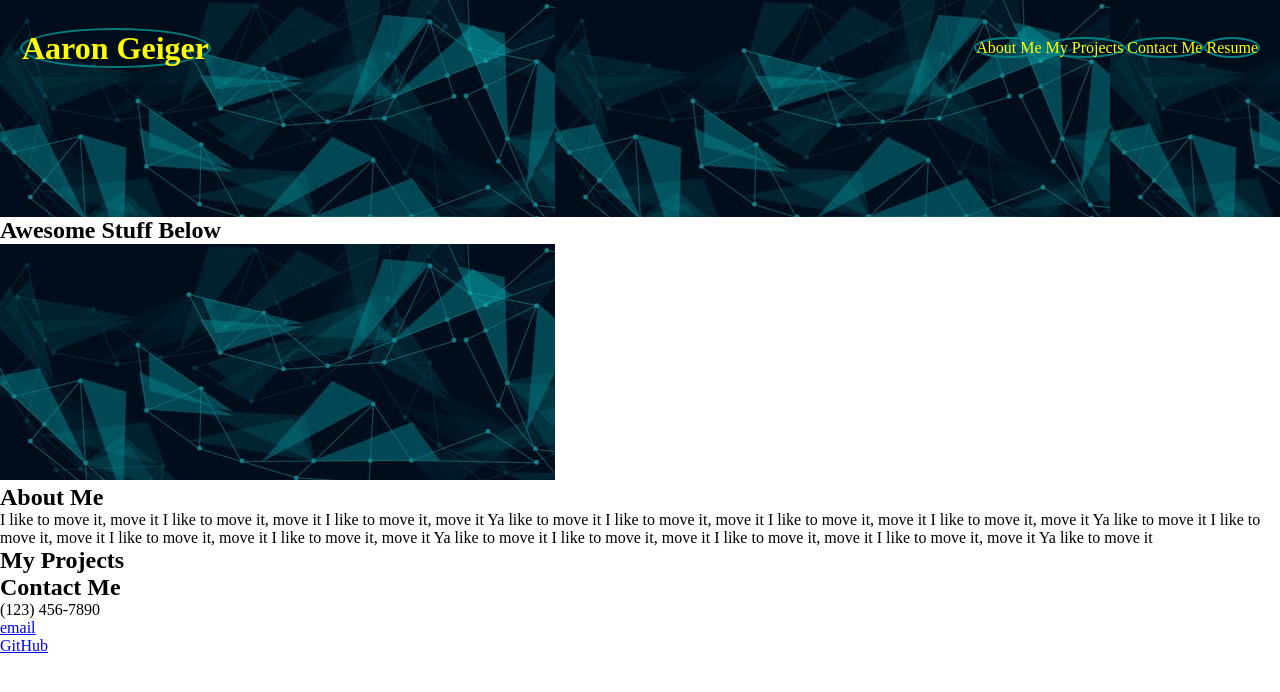
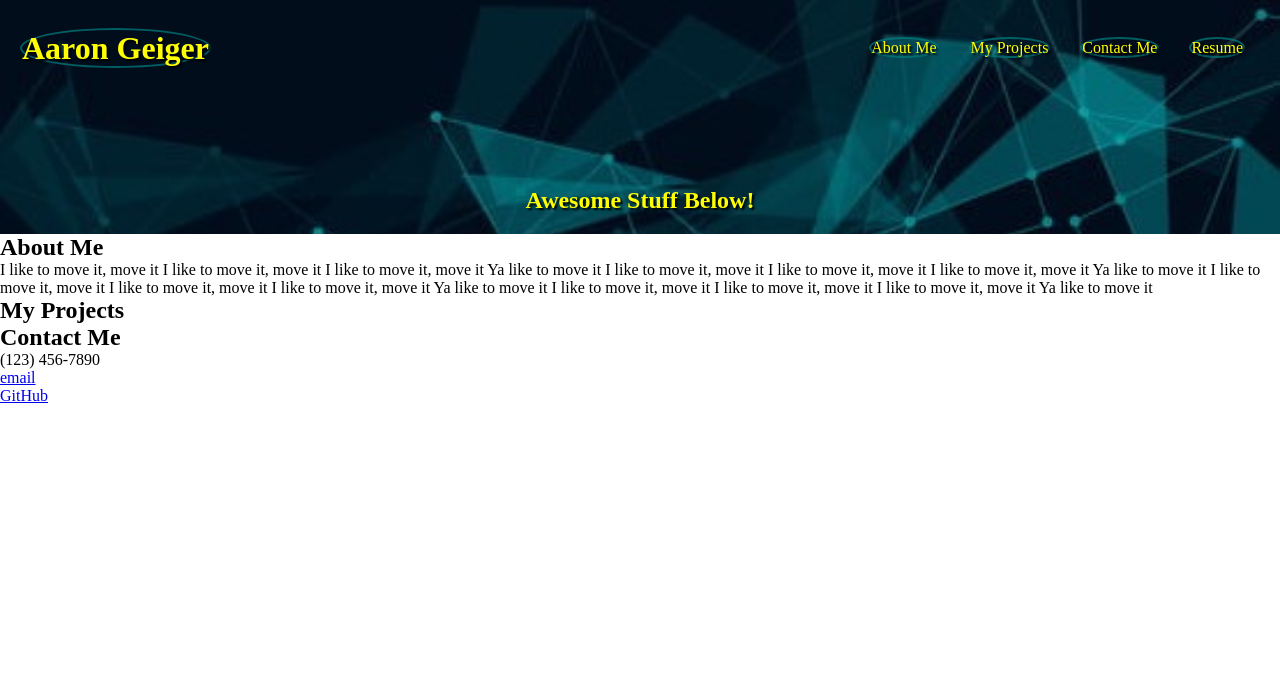
Before and after one commit to geigea84/Portfolio, a plain HTML site: page index.html in a window 1280 px wide. Drawn offline with Linux system fonts and the light colour scheme.

Commit message:
finished header style, hero section deprecated

```diff
--- a/assets/css/style.css
+++ b/assets/css/style.css
@@ -13,26 +13,39 @@
 /* header styles */
 
 header {
+    background-image: url("../images/banner.jpg");
+    background-size: cover;
+}
+
+header div {
     display: flex;
     justify-content: space-between;
     flex-wrap: wrap;
-    background-image: url("../images/banner.jpg");
-    padding: 30px 20px 150px 20px;
+    padding: 30px 20px 120px 20px;
+}
+
+header h1:hover {
+    font-size: 3.25vw;
 }
 
 header a {
     text-decoration: none;
     color: var(--color1);
-    border: 2px solid var(--color3);
+    border: 2px solid rgba(0, 128, 128, .7);
     border-radius: 50%;
-}
-
-header a:hover {
-    background-color: var(--color3);
+    text-shadow: 2px 2px 2px black;
 }
 
 header nav {
     margin: 9px 0;
+}
+
+header a:hover {
+    background-color: rgba(0, 128, 128, .5);
+}
+
+header nav a:hover {
+    font-size: 1.7vw;
 }
 
 header nav ul {
@@ -42,3 +55,14 @@ header nav ul {
     list-style: none;
     align-items: center;
 }
+
+header nav ul li {
+    padding: 0 15px 0 15px;
+}
+
+header h2 {
+    color: var(--color1);
+    text-align: center;
+    padding-bottom: 20px;
+    text-shadow: 2px 2px 2px black;
+}
--- a/index.html
+++ b/index.html
@@ -10,6 +10,7 @@
 <body>
     <!--body title and nav list-->
     <header>
+        <div>
             <h1>
                 <a href="/">Aaron Geiger</a>
             </h1>
@@ -31,15 +32,17 @@
                     </li>
                 </ul>
             </nav>
+        </div>
+
+        <h2>
+            Awesome Stuff Below!
+        </h2>
     </header>
 
     <!--hero-->
     <section class="hero">
-        <h2>
-            Awesome Stuff Below
-        </h2>
         <div class="hero-img">
-            <img src="./assets/images/banner.jpg" alt="">
+
         </div>
     </section>
 
```
Lines whose indentation alone changed are shown as unchanged.
